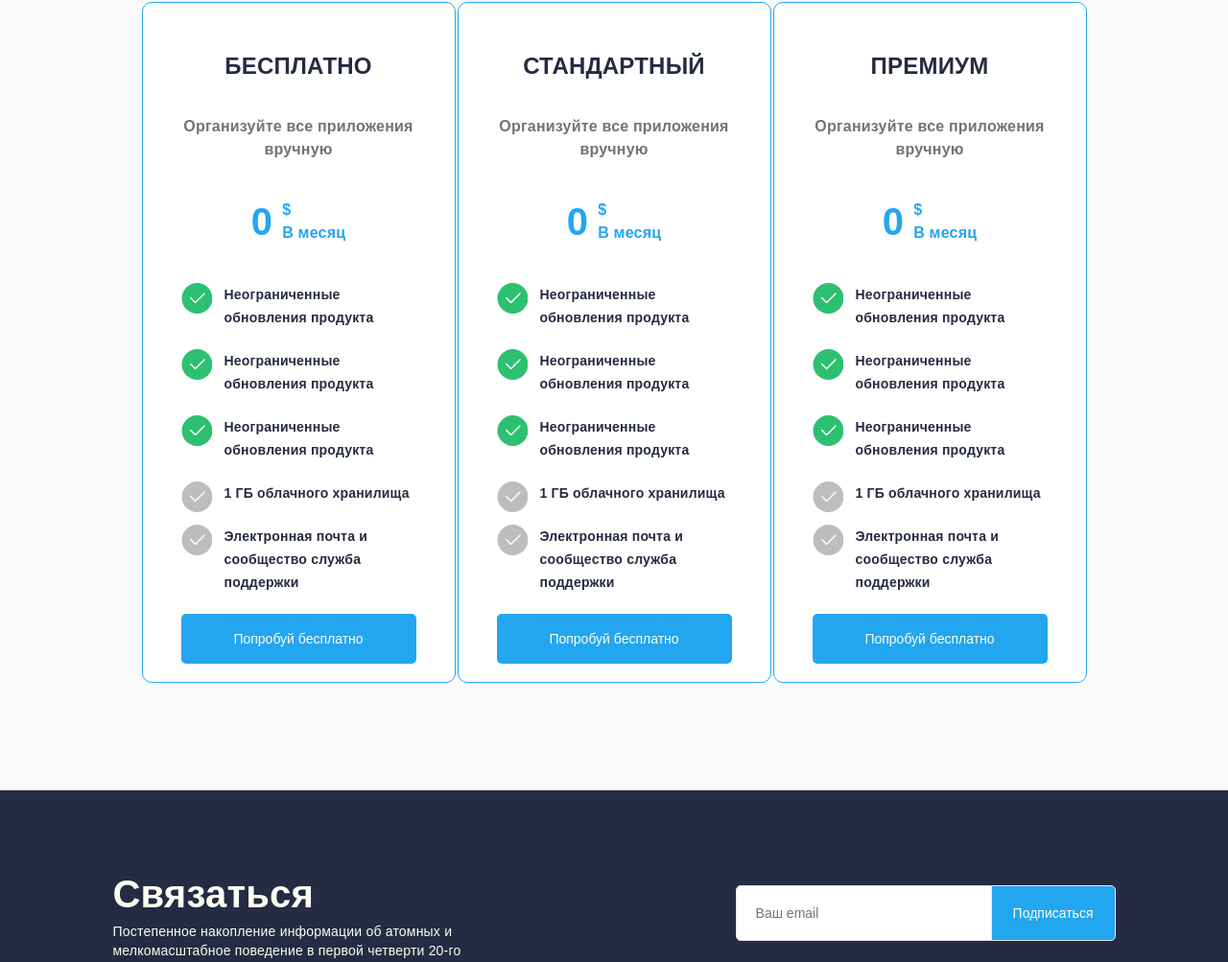
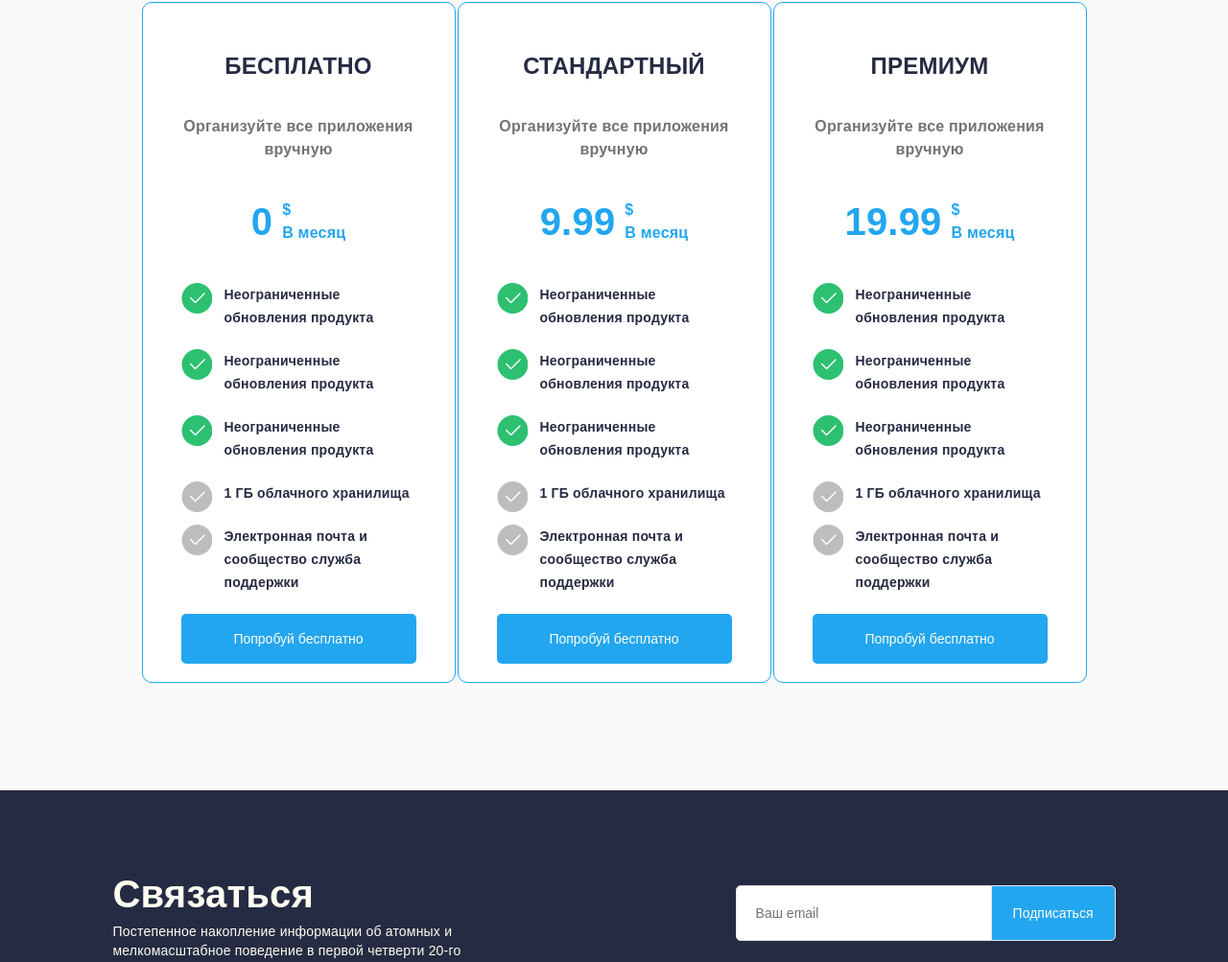
Before and after one commit to SAmidSs/portfolio-5, a website: page docs/index.html in a window 1280 px wide. Shown: the part 3632-4635 px from the top of the page at 96% size. Drawn offline with Linux system fonts and the light colour scheme.

Commit message:
fixed pice number

```diff
--- a/docs/index.html
+++ b/docs/index.html
@@ -461,7 +461,7 @@
                         </div>
                         <div class="price__wrapper">
                             <div class="price__wrapper-number">
-                                0
+                                9.99
                             </div>
                             <span class="price__wrapper-info">
                                 <span class="price__wrapper-currency">$</span>
@@ -500,7 +500,7 @@
                         </div>
                         <div class="price__wrapper">
                             <div class="price__wrapper-number">
-                                0
+                                19.99
                             </div>
                             <span class="price__wrapper-info">
                                 <span class="price__wrapper-currency">$</span>
```
